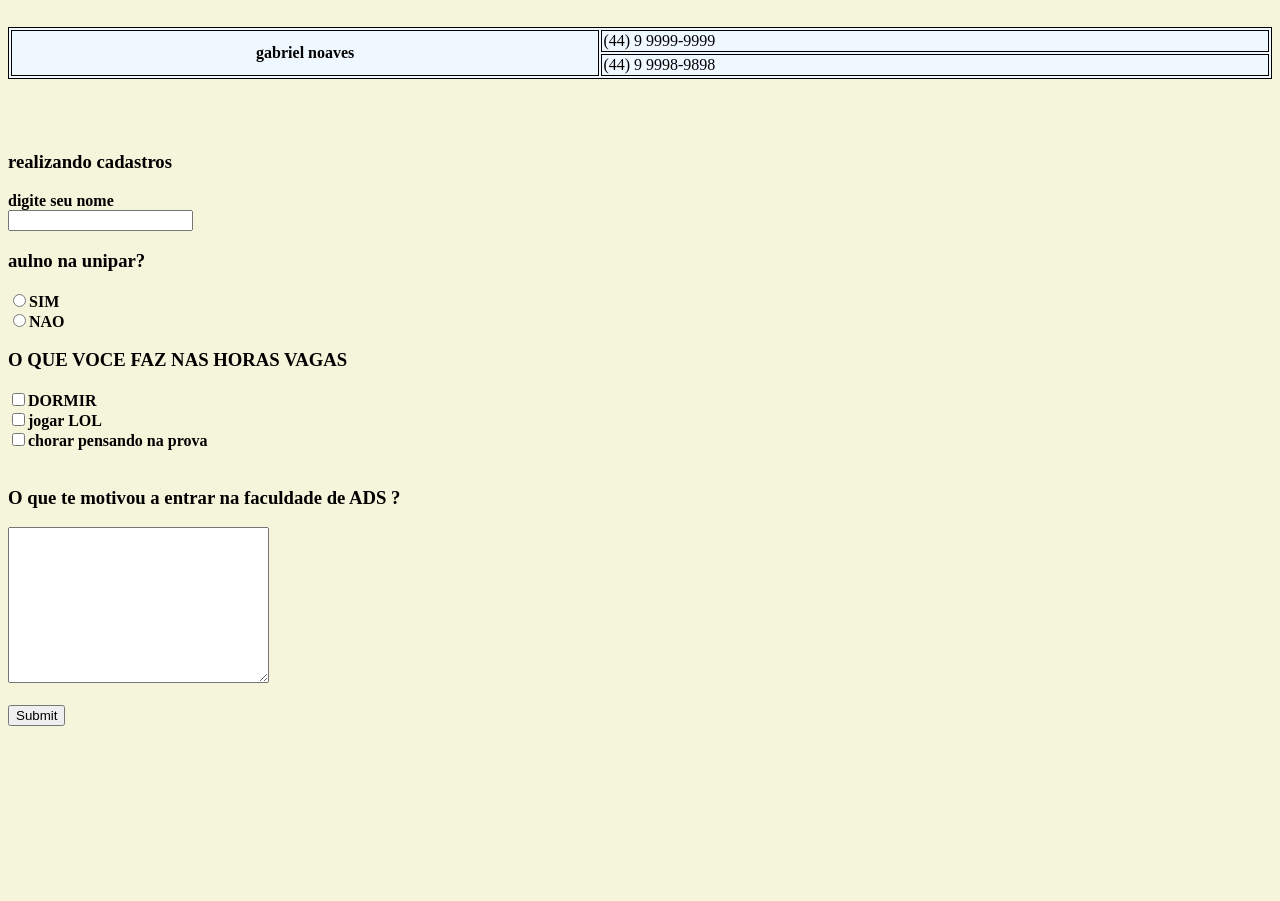
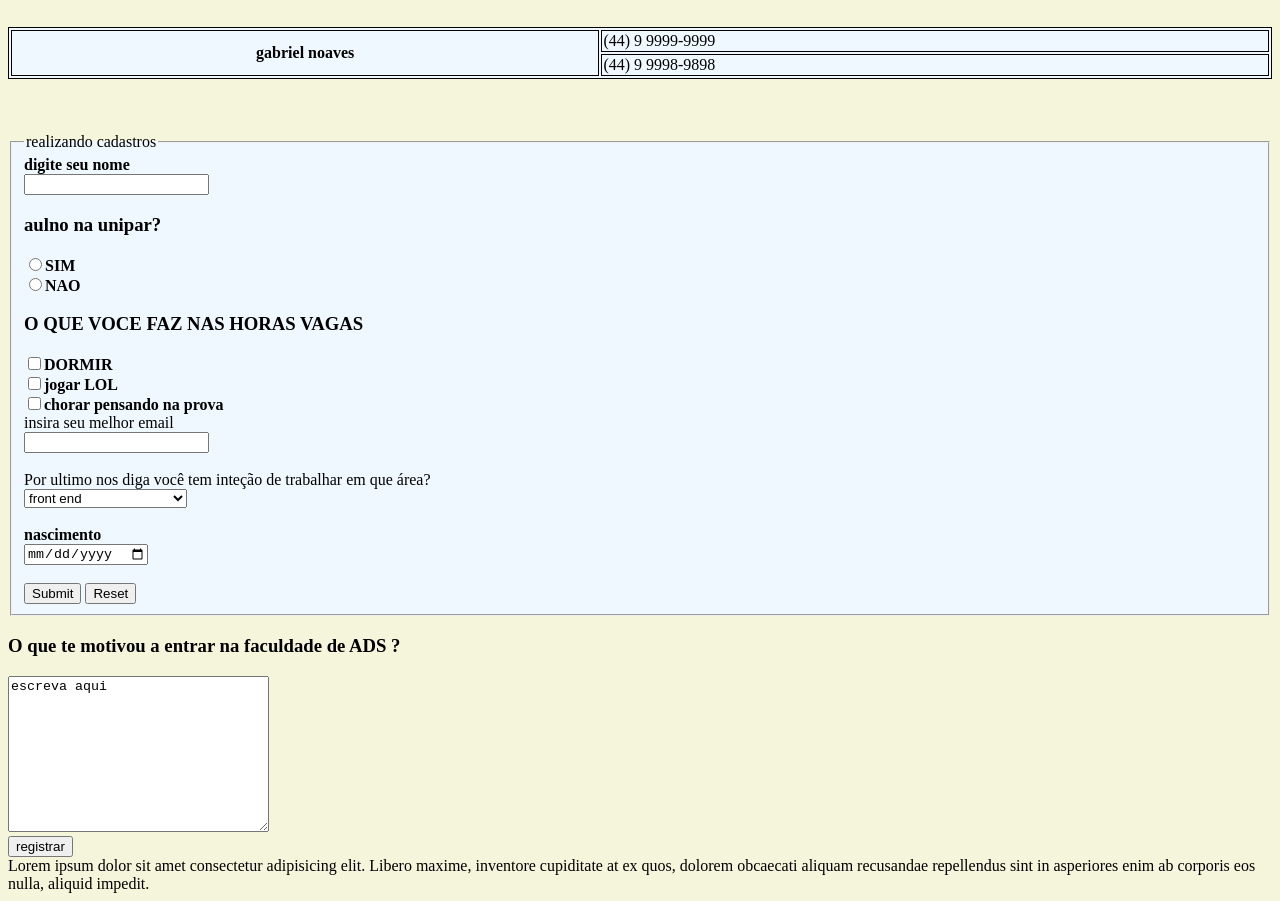
Before and after one commit to GabrielNovaesBernardo/html, a plain HTML site: page 002/index.html in a window 1280 px wide. Shown: the part 740-1641 px from the top of the page. Before the commit the page ends 1474 px from the top, so only its background shows below. Drawn offline with Linux system fonts and the light colour scheme.

Commit message:
Update index.html

```diff
--- a/002/index.html
+++ b/002/index.html
@@ -7,7 +7,10 @@
     <title>Document</title>
     <!-- stilizacao das margens das tabelas -->
     <style>
-        body{background-color: beige;}
+        body{
+
+            background-color: beige;
+        }
         table, th, td{
             border: 1px solid black;
         }
@@ -104,28 +107,52 @@
 
 <br><br><br>
     <footer>
-        <h3>realizando cadastros</h3>
+
         <form action="cadastro.js">
+            <fieldset style="
+                background-color:aliceblue;
+                background-position-x: left;">
+                <legend>realizando cadastros</legend>
                 <b>digite seu nome</b> <br>
                 <input type="text" name="nome do aluno">
-
                 <h3>aulno na unipar?</h3>
                 <input type="radio" name="ALUNO" value="ALUNO=NAO"><b>SIM</b><br>
                 <input type="radio" name="ALUNO" value="ALUNO=NAO"><b>NAO</b>
                 <h3>O QUE VOCE FAZ NAS HORAS VAGAS</h3>
                 <input type="checkbox"><B>DORMIR</B><br>
                 <input type="checkbox"><b>jogar LOL</b><br>
-            <input type="checkbox"><b>chorar pensando na prova</b><br>
-
+                <input type="checkbox"><b>chorar pensando na prova</b>
                 <BR>
-            <H3>O que te motivou a entrar na faculdade de ADS ?</H3>
-            <textarea name="BLOCKTEXT" id="123" cols="30" rows="10"></textarea>
+                insira seu melhor email <br>
+                <input type="email">
+                <br>
 
 
+                <br> Por ultimo nos diga você tem inteção de trabalhar em que área? <br>
+                <select name="area de atuação">
+                    <option value="front end">front end</option>
+                    <option value="back end">back end</option>
+                    <option value="full stack">full stack</option>
+                    <option value="desenvolvedor de jogos">desenvolvedor de jogos</option>
+                    <option value="cyber segurança">cyber segurança</option>
+                    <option value="professor">professor</option>
 
-            <br><br>
-            <input type="submit">
+                </select><br>
+                <br><b>nascimento</b><br>
+                <input type="date"><br>
+                <br><input type="submit"> <input type="reset">
+
+            </fieldset>
+
         </form>
+        <H3>O que te motivou a entrar na faculdade de ADS ?</H3>
+        <textarea name="texbblock" id="123" cols="30" rows="10">escreva aqui</textarea>
+        <br><input type="submit" value="registrar">
+
     </footer>
+
+
+Lorem ipsum dolor sit amet consectetur adipisicing elit. Libero maxime, inventore cupiditate at ex quos, dolorem obcaecati aliquam recusandae repellendus sint in asperiores enim ab corporis eos nulla, aliquid impedit.
+
 </body>
 </html>
```
Lines whose indentation alone changed are shown as unchanged.
